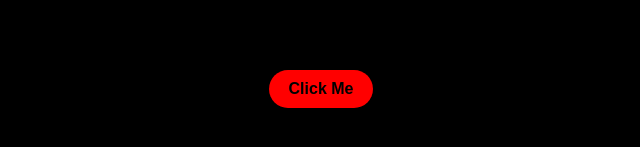
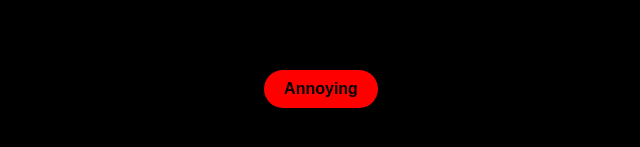
Before and after one commit to Luk-Up/ui-service, a React (Create React App) app in the folder ui-service/: page / in a window 1280 px wide. Shown: the part 311-458 px from the top of the page, without its empty margins (319-959 px from the left). Built offline with nearby package versions, Linux system fonts and the light colour scheme.

Commit message:
added some changes to see if the pipeline is working or not

```diff
--- a/ui-service/src/App.js
+++ b/ui-service/src/App.js
@@ -31,7 +31,7 @@ function App() {
           }}
         ></span>
       ))}
-      <button className="btn" onClick={handleClick}>Click Me</button>
+      <button className="btn" onClick={handleClick}>Annoying</button>
     </div>
   );
 }
```
